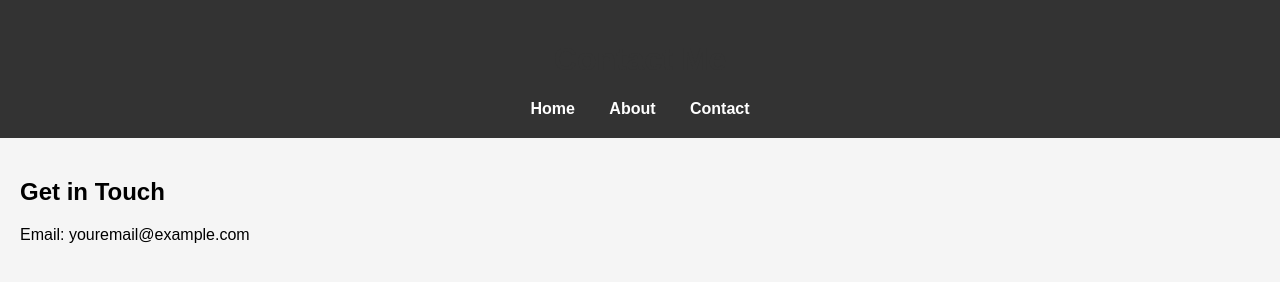
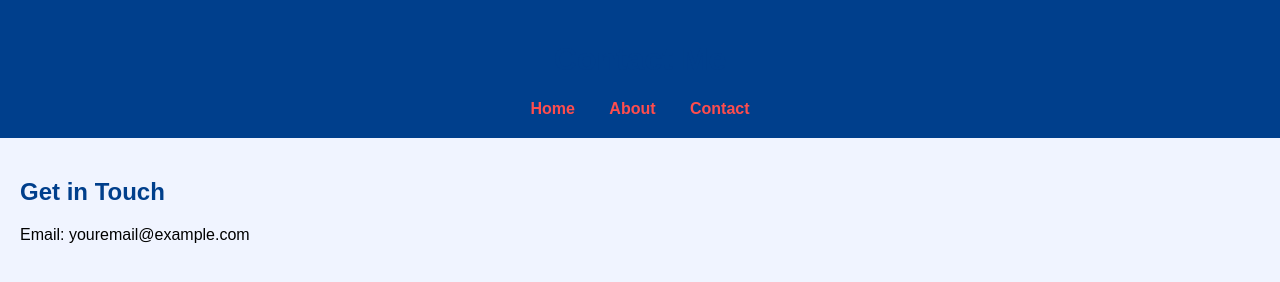
Before and after one commit to Nadeem7033/myportfolio, a plain HTML site: page contact.html in a window 1280 px wide. Drawn offline with Linux system fonts and the light colour scheme.

Commit message:
new css add

```diff
--- a/style.css
+++ b/style.css
@@ -1,28 +1,57 @@
+/* --- Global Styles --- */
 body {
-    font-family: Arial;
+    font-family: Arial, sans-serif;
     margin: 0;
     padding: 0;
-    background: #f5f5f5;
+    background: #f0f4ff;  /* light blue background */
 }
 
+/* --- Header --- */
 header {
-    background: #333;
+    background: #003f8c; /* dark blue */
     color: white;
     padding: 20px;
     text-align: center;
 }
 
+/* --- Navigation --- */
 nav a {
-    color: white;
+    color: #ff4d4d;     /* red links */
     margin: 0 15px;
     text-decoration: none;
     font-weight: bold;
+    border-bottom: 2px solid transparent;
 }
 
+nav a:hover {
+    border-bottom: 2px solid #ff4d4d; /* red underline on hover */
+}
+
+/* --- Main Container --- */
 .container {
     padding: 20px;
 }
 
-h1 {
-    color: #333;
+/* --- Headings --- */
+h1, h2, h3 {
+    color: #003f8c; /* blue text */
 }
+
+/* --- Links inside container --- */
+a {
+    color: #ff4d4d; /* red color for important links */
+}
+
+/* --- Optional Buttons --- */
+button, .btn {
+    background: #ff4d4d; /* red button */
+    color: white;
+    padding: 10px 18px;
+    border: none;
+    border-radius: 5px;
+    cursor: pointer;
+}
+
+button:hover, .btn:hover {
+    background: #cc0000; /* darker red */
+}
```
